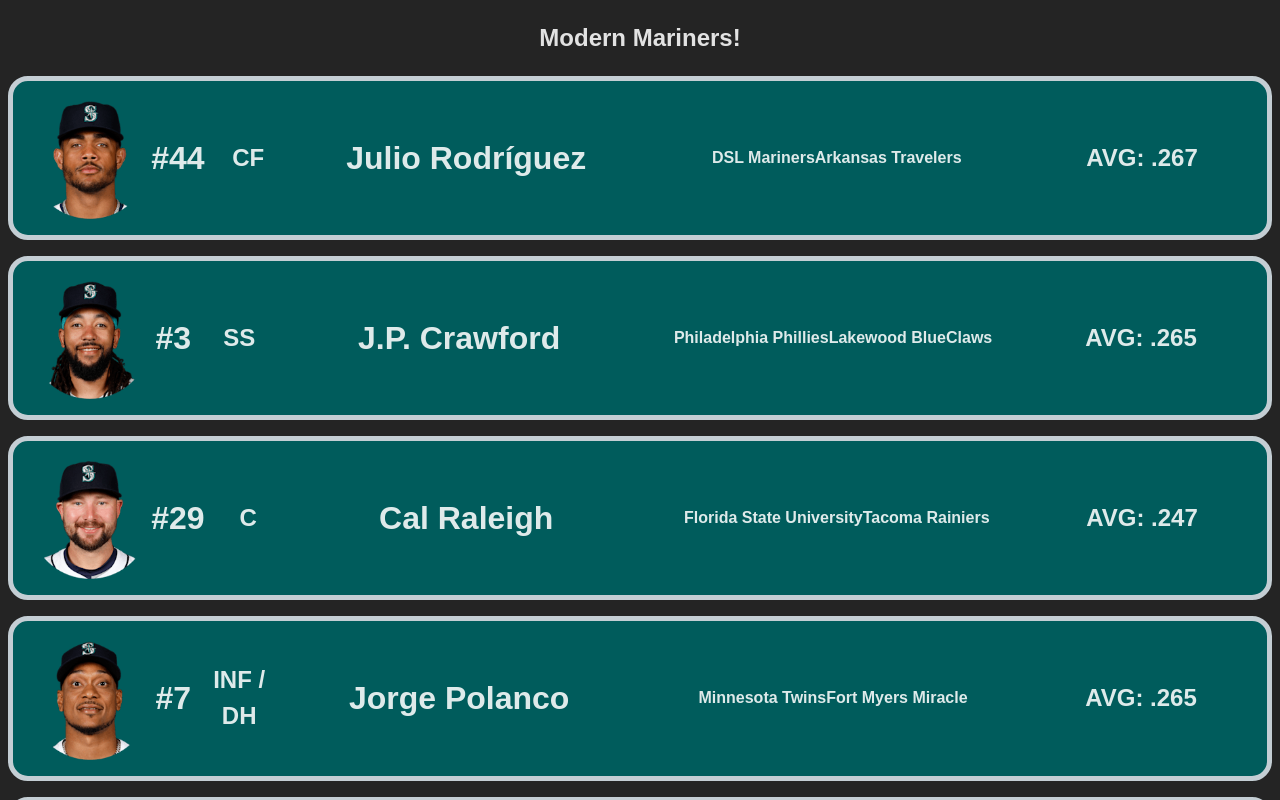
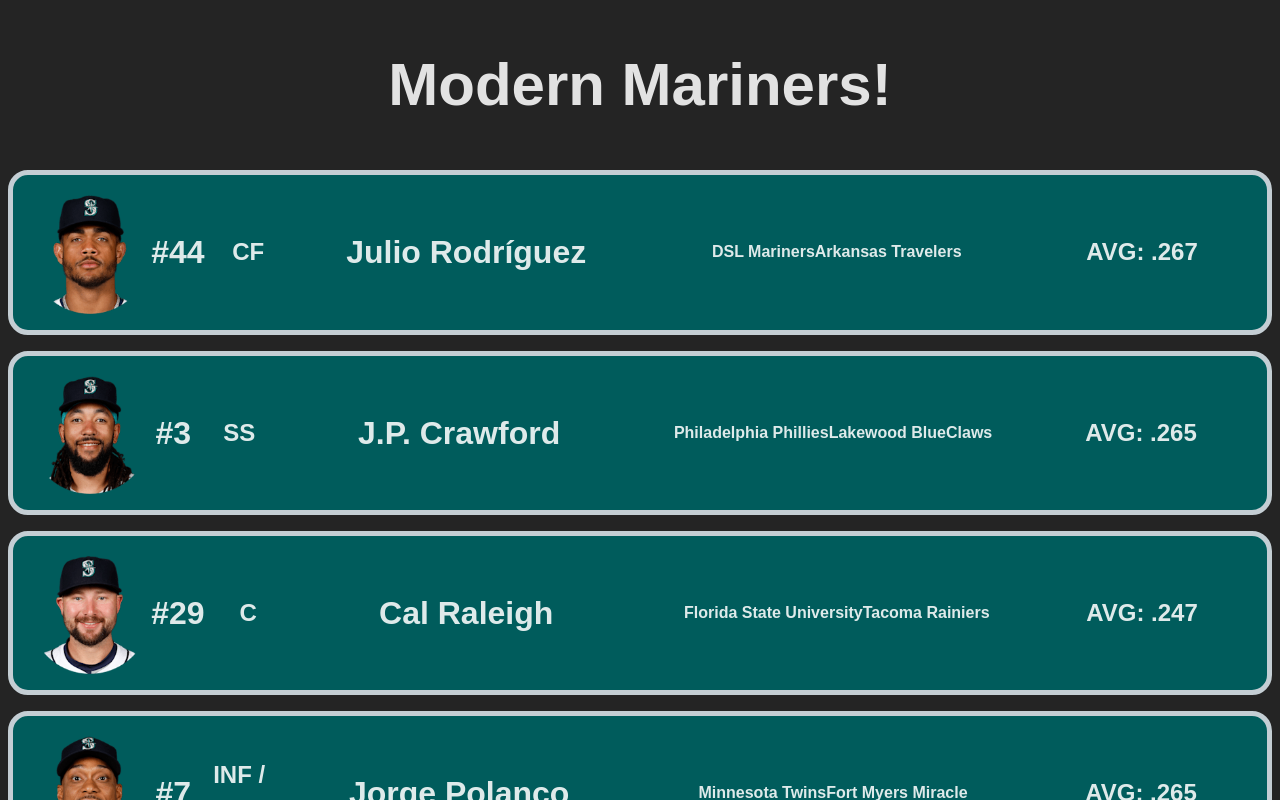
Before and after one commit to abdirashidexe/pp-dynamic-collections, a React (Vite) app: page / in a window 1280 px wide. Shown: the top 800 px of the page. Built offline with nearby package versions, Linux system fonts and the light colour scheme.

Commit message:
made header bigger

```diff
--- /dev/null
+++ b/src/components/Header.css
@@ -0,0 +1,3 @@
+#mm_header {
+    font-size: 60px;
+}
--- a/src/components/Header.jsx
+++ b/src/components/Header.jsx
@@ -1,9 +1,10 @@
 import React from "react";
+import './Header.css';
 
 export default function header() {
     return(
         <div className="header">
-            <h2>Modern Mariners!</h2>
+            <h1 id="mm_header">Modern Mariners!</h1>
         </div>
     )
 }
```
